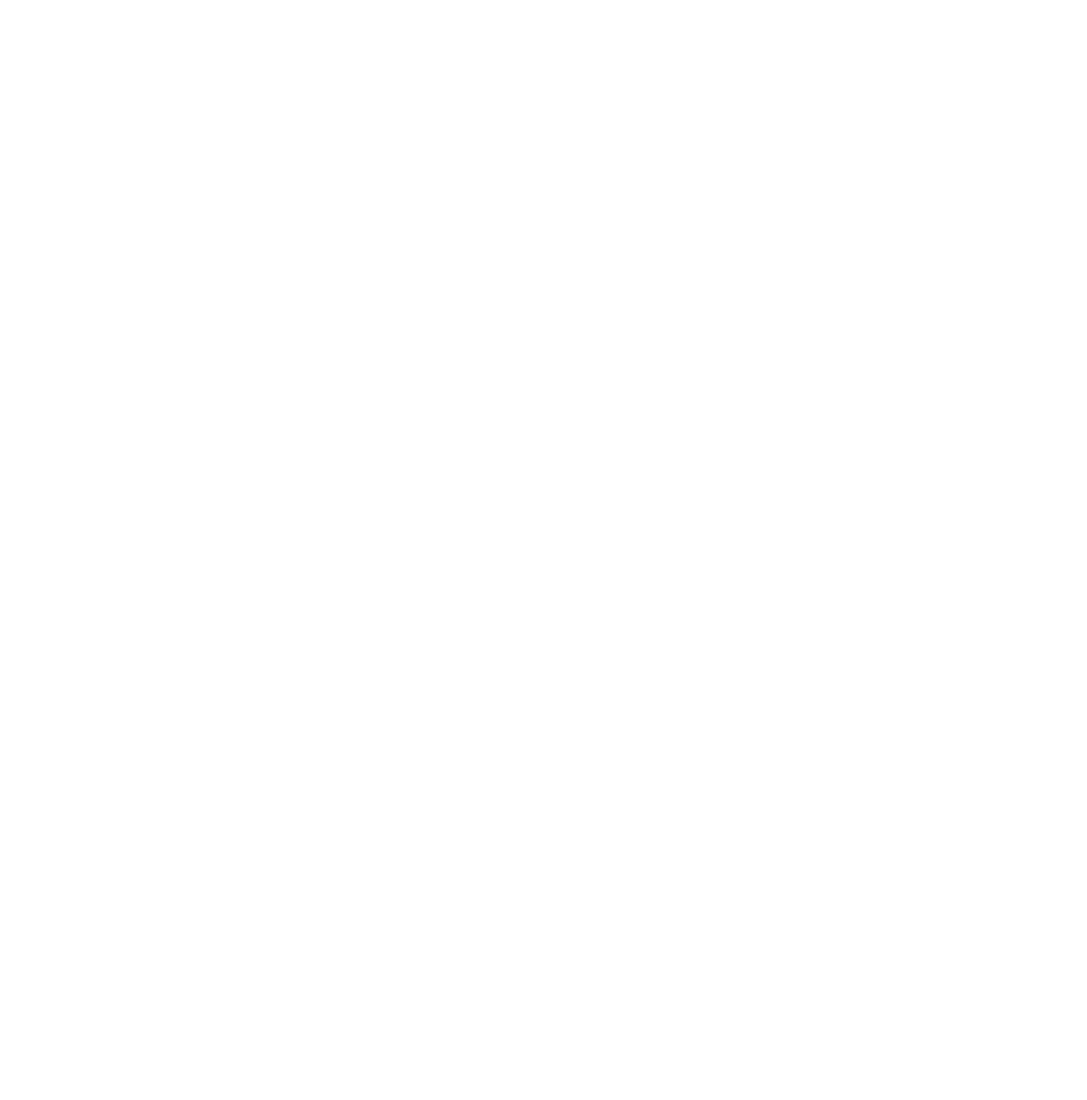
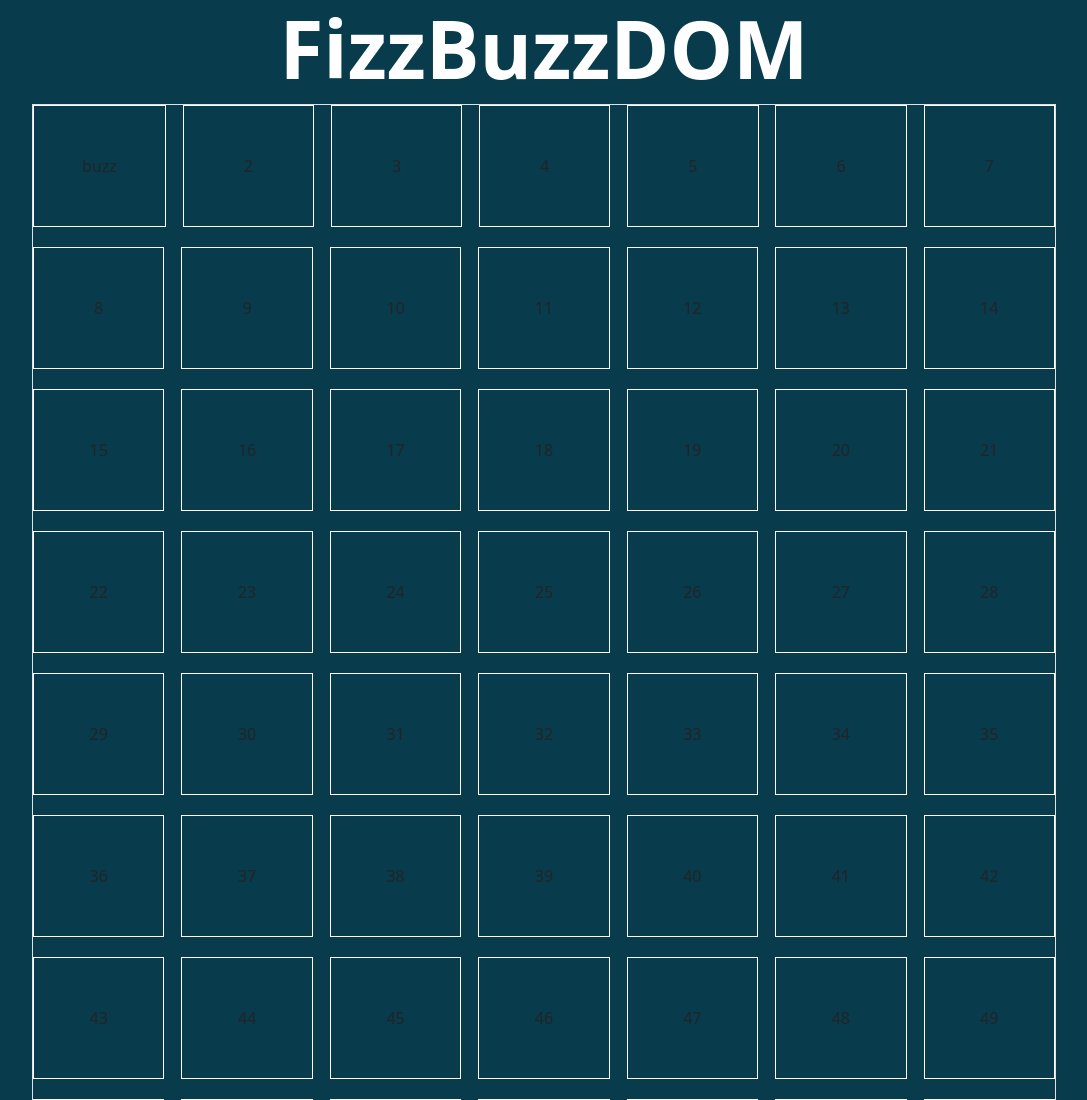
Before and after one commit to ValentinoDeStefano98/js-fizzbuzzdom, a plain HTML site: page index.html in a window 1280 px wide. Shown: the top 1100 px of the page, without its empty margins (96-1183 px from the left). Before the commit the page ends 800 px from the top, so only its background shows below. Drawn offline with nearby package versions, Linux system fonts and the light colour scheme.

Commit message:
squares added

```diff
--- a/asset/css/style.css
+++ b/asset/css/style.css
@@ -0,0 +1,31 @@
+/* GENERAL */
+html{
+    max-width: 1440px;
+    margin: 0 auto;
+}
+
+.background{
+    background-color: #083B4C;
+}
+
+/* MAIN */
+/* container dei quadrati */
+.buzzContainer{
+    width: 80%;
+    margin: 0 auto;
+    display: flex;
+    flex-wrap: wrap;
+    justify-content: space-between;
+}
+
+.number{
+    flex-basis: calc(90% / 7);
+    display: flex;
+    justify-content: center;
+    border: 1px solid white;
+    margin-bottom: 20px;
+}
+/* Classi da aggiungere ai multipli per 3 */
+.squareFizz{
+    background-color: #08D6A0;
+}
--- a/asset/js/main.js
+++ b/asset/js/main.js
@@ -0,0 +1,15 @@
+let numberThree = document.getElementById("show");
+let backgroundFizz = document.getElementById("numberContainer");
+
+for ( i = 1; i<= 1000; i++){
+    document.getElementById("numberContainer").innerHTML += `<div id="fizz" class="p-5 number">${i}</div>`;
+    if( i % 3 == 0){
+        document.getElementById("fizz").innerHTML = "fizz";
+    }
+    if( i % 5 == 0){
+        document.getElementById("fizz").innerHTML = "buzz";
+    }
+    if( i % 3 == 0 && i % 5 == 0){
+        console.log("numero divisibile per 3 e per 5");
+    }
+}
--- a/index.html
+++ b/index.html
@@ -5,11 +5,36 @@
     <meta http-equiv="X-UA-Compatible" content="IE=edge">
     <meta name="viewport" content="width=device-width, initial-scale=1.0">
     <link rel="stylesheet" href="./asset/css/style.css">
+    <link href="https://cdn.jsdelivr.net/npm/bootstrap@5.0.2/dist/css/bootstrap.min.css" rel="stylesheet" integrity="sha384-EVSTQN3/azprG1Anm3QDgpJLIm9Nao0Yz1ztcQTwFspd3yD65VohhpuuCOmLASjC" crossorigin="anonymous">
     <title>FizzBuzzDom</title>
 </head>
-<body>
+<body class="background">
+    <!-- HEADER -->
+    <header class="background">
+        <div class="container">
+            <div class="row">
+                <div class="col-2">
+                </div>
+                <div class="col-8 text-center">
+                    <h1 class="display-1 text-white fw-bold">FizzBuzzDOM</h1>
+                </div>
+                <div class="col-2">
+                </div>
+            </div>
+        </div>
+    </header>
+    <!-- MAIN -->
+    <main>
+        <div id="numberContainer" class="buzzContainer border">
 
+        </div>
+    </main>
+    <!-- FOOTER -->
+    <footer>
 
+    </footer>
+
+    <script src="https://cdn.jsdelivr.net/npm/bootstrap@5.0.2/dist/js/bootstrap.bundle.min.js" integrity="sha384-MrcW6ZMFYlzcLA8Nl+NtUVF0sA7MsXsP1UyJoMp4YLEuNSfAP+JcXn/tWtIaxVXM" crossorigin="anonymous"></script>
     <script type="text/javascript" src="./asset/js/main.js"></script>
 </body>
 </html>
```
